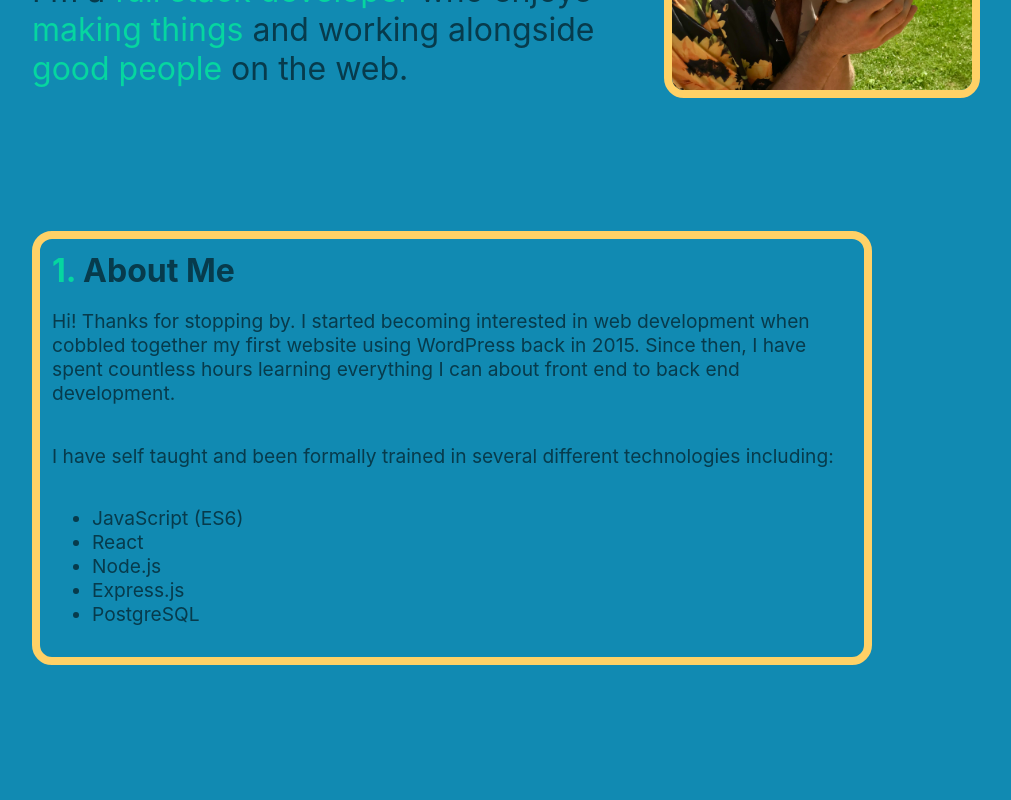
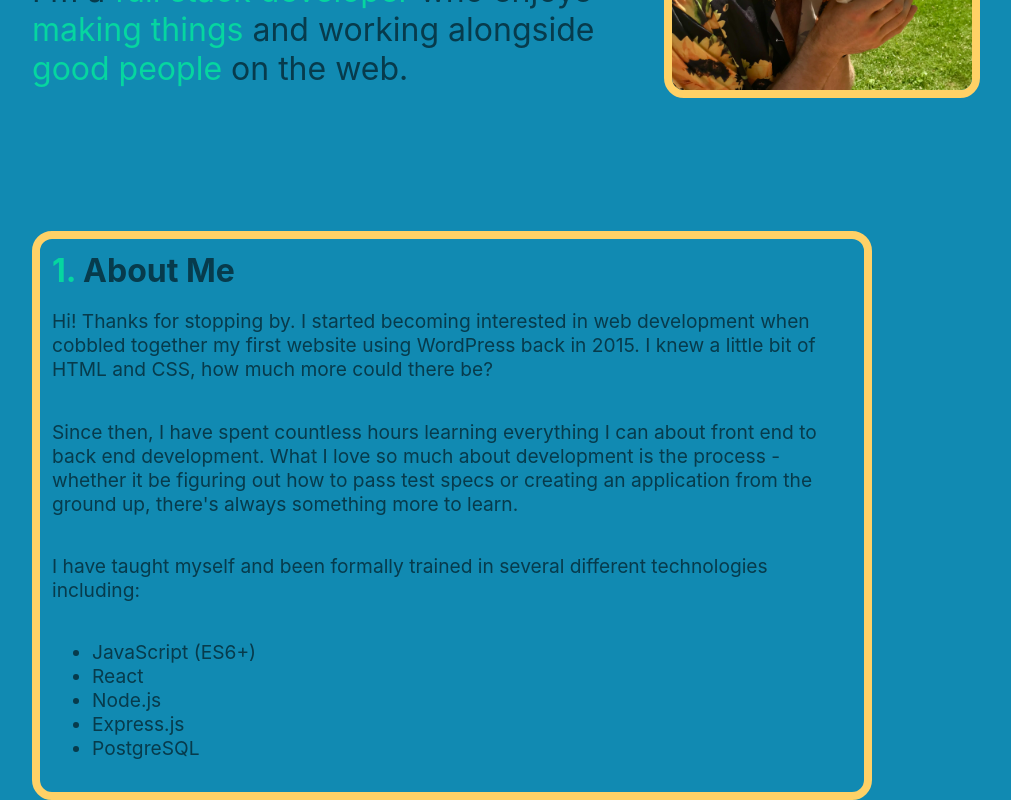
Before and after one commit to corumgold/corygold.dev, a React (Create React App) app: page / in a window 1280 px wide. Shown: the part 393-1193 px from the top of the page, without its empty margins (118-1129 px from the left). Before the commit the page ends 1058 px from the top, so only its background shows below. Built offline with nearby package versions, Linux system fonts and the light colour scheme.

Commit message:
Add about me section to home

```diff
--- a/src/components/Home/AboutMe.js
+++ b/src/components/Home/AboutMe.js
@@ -9,15 +9,21 @@ const AboutMe = () => {
       <p>
         Hi! Thanks for stopping by. I started becoming interested in web
         development when cobbled together my first website using WordPress back
-        in 2015. Since then, I have spent countless hours learning everything I
-        can about front end to back end development.
+        in 2015. I knew a little bit of HTML and CSS, how much more could there
+        be?
       </p>
       <p>
-        I have self taught and been formally trained in several different
+        Since then, I have spent countless hours learning everything I can about
+        front end to back end development. What I love so much about development
+        is the process - whether it be figuring out how to pass test specs or
+        creating an application from the ground up, there's always something more to learn.
+      </p>
+      <p>
+        I have taught myself and been formally trained in several different
         technologies including:
       </p>
       <ul>
-        <li>JavaScript (ES6)</li>
+        <li>JavaScript (ES6+)</li>
         <li>React</li>
         <li>Node.js</li>
         <li>Express.js</li>
```
